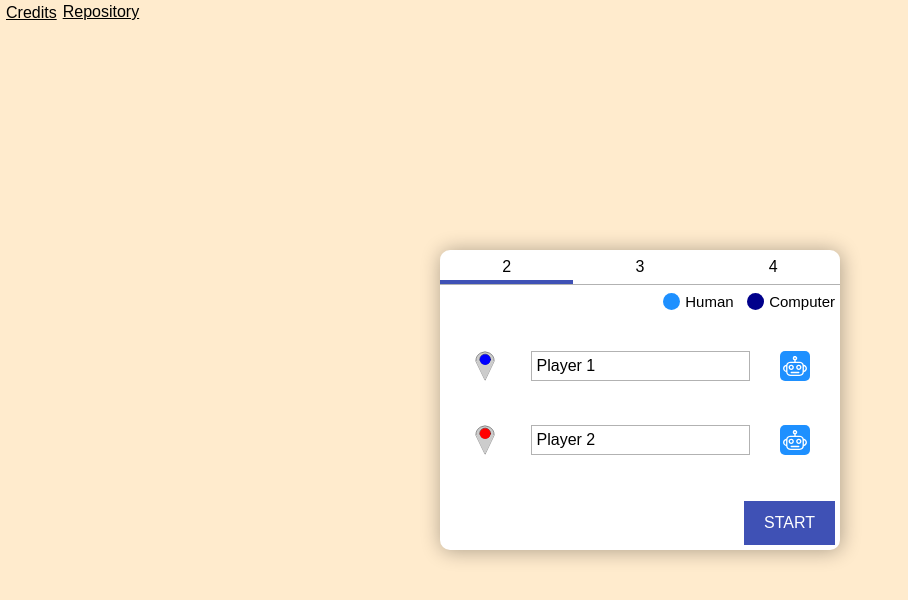
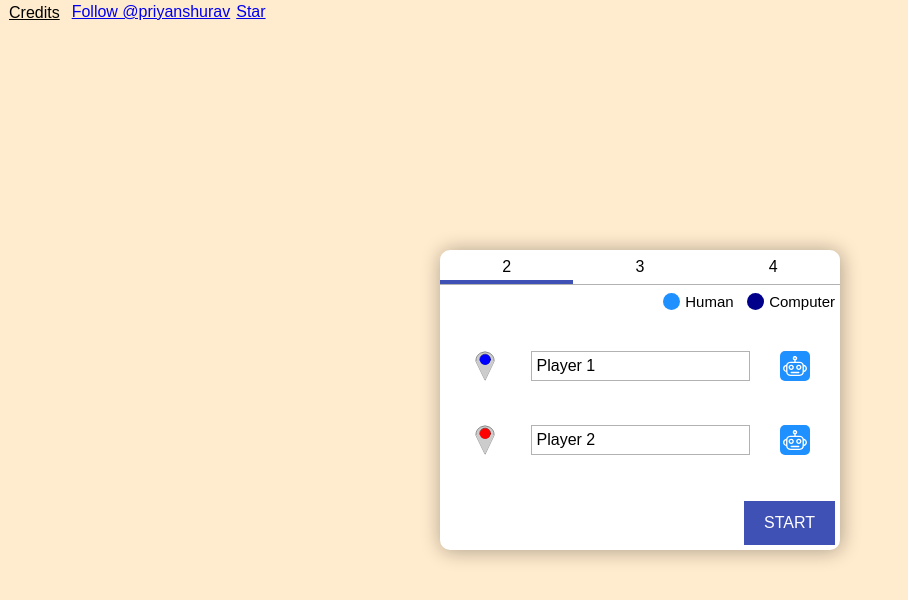
Before and after one commit to priyanshurav/snakes-and-ladders-game, a website built with webpack: page public/index.html in a window 1280 px wide. Shown: the whole page, without its empty margins (0-908 px from the left). Built offline with nearby package versions, Linux system fonts and the light colour scheme.

Commit message:
Removed repository link and added GitHub buttons

```diff
--- a/public/index.html
+++ b/public/index.html
@@ -242,11 +242,22 @@
     <div class="buttons">
       <button class="credit-btn" id="credit-btn">Credits</button>
       <a
+        class="github-button"
+        href="https://github.com/priyanshurav"
+        data-color-scheme="no-preference: light; light: light; dark: dark;"
+        data-size="large"
+        aria-label="Follow @priyanshurav on GitHub"
+        >Follow @priyanshurav</a
+      >
+      <a
+        class="github-button"
         href="https://github.com/priyanshurav/snakes-and-ladders-game"
-        class="repository-link"
-        target="_blank"
-        rel="noopener noreferrer"
-        >Repository</a
+        data-color-scheme="no-preference: light; light: light; dark: dark;"
+        data-icon="octicon-star"
+        data-size="large"
+        data-show-count="true"
+        aria-label="Star priyanshurav/snakes-and-ladders-game on GitHub"
+        >Star</a
       >
     </div>
     <section class="credit-screen-container hide" id="credit-screen-container">
@@ -319,5 +330,6 @@
         navigator.serviceWorker.register('/service-worker.js');
       }
     </script>
+    <script async defer src="https://buttons.github.io/buttons.js"></script>
   </body>
 </html>
--- a/src/styles/index.css
+++ b/src/styles/index.css
@@ -45,6 +45,9 @@ html {
   display: flex;
   padding: 3px 0;
 }
+.buttons > * {
+  margin: 0 3px;
+}
 .credit-btn {
   cursor: pointer;
   background-color: transparent;
@@ -53,10 +56,6 @@ html {
   border: none;
   font-size: 1rem;
 }
-.repository-link {
-  font-size: 1rem;
-  color: #000;
-}
 .hide {
   display: none;
 }
```
